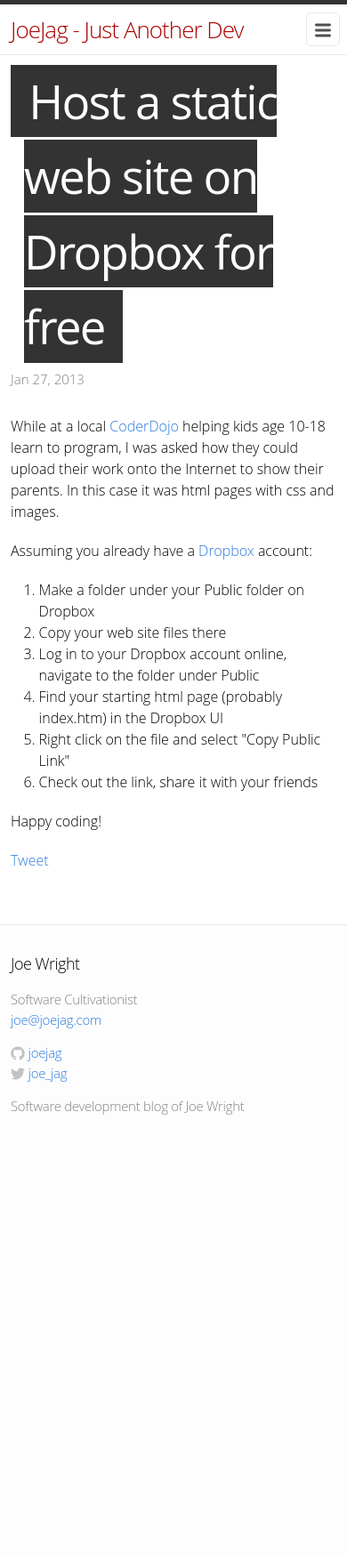
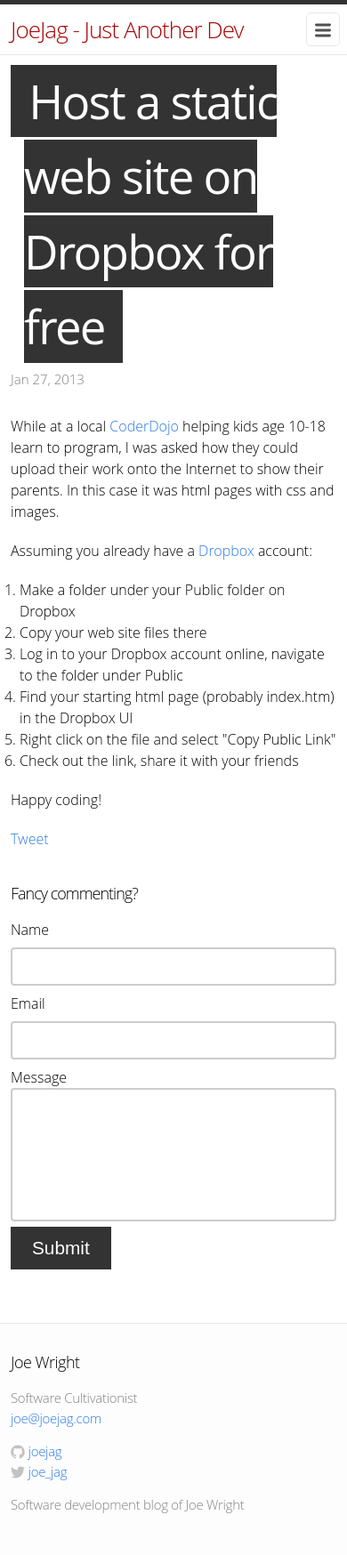
Before and after one commit to joejag/techblog, a Jekyll site: the page built from _posts/2013-01-27-host-a-static-web-site-on-dropbox-for-free.markdown, in a window 390 px wide. Shown: the whole page at 89% size. Built offline with Jekyll 4.4.1, drawn with Linux system fonts in a browser that asks for light colours; comment, search, counter and statistics services are not loaded; before the commit the page ends 1300 px from its top, so only the background shows below that.

Commit message:
Commenting

```diff
--- a/_data/comments/entry1517161063316.yml
+++ /dev/null
@@ -1,6 +0,0 @@
-_id: f1ab0820-0451-11e8-b794-3b465e945ffe
-name: Joe The Second
-email: adc44bbef0dd10ef1a65b0f0f5272901
-message: I agree
-slug: bdd-acquisition-models
-date: 1517161063
--- a/_layouts/post.html
+++ b/_layouts/post.html
@@ -15,27 +15,47 @@ layout: default
   <script>!function(d,s,id){var js,fjs=d.getElementsByTagName(s)[0],p=/^http:/.test(d.location)?'http':'https';if(!d.getElementById(id)){js=d.createElement(s);js.id=id;js.src=p+'://platform.twitter.com/widgets.js';fjs.parentNode.insertBefore(js,fjs);}}(document, 'script', 'twitter-wjs');</script>
 
 
-  <!-- <form method="POST" action="https://api.staticman.net/v2/entry/joejag/techblog/master/comments">
-    <input name="options[redirect]" type="hidden" value="https://code.joejag.com">
-    <input name="options[slug]" type="hidden" value="{{ page.slug }}">
-    <label><input name="fields[name]" type="text">Name</label>
-    <label><input name="fields[email]" type="email">E-mail</label>
-    <label><textarea name="fields[message]"></textarea>Message</label>
+  {% if site.data.comments[page.slug] %}
+  {% assign comments = site.data.comments[page.slug] | sort %}
 
-    <button type="submit">Go!</button>
+  <h4>Hand picked comments</h4>
+  <div class="blog-comment">
+      <ul class="comments">
+          {% for comment in comments %}
+          <li class="clearfix">
+            <img src="https://www.gravatar.com/avatar/{{ comment[1].email }}" class="avatar" alt="">
+            <div class="post-comments">
+                <p class="meta">{{ comment[1].date | date: "%B %d, %Y" }} <strong>{{ comment[1].name}}</strong> says</p>
+                <p>
+                    {{ comment[1].message }}
+                </p>
+            </div>
+          </li>
+        {% endfor %}
+      </ul>
+    </div>
+  {% endif %}
+
+<h4>Fancy commenting?</h4>
+
+  <form method="POST" action="https://api.staticman.net/v2/entry/joejag/techblog/master/comments">
+    <input type="hidden" name="options[redirect]" value="https://code.joejag.com">
+    <input type="hidden" name="options[origin]" value="{{ page.url | absolute_url }}">
+    <input type="hidden" name="options[slug]" value="{{ page.slug }}">
+
+    <div>
+      <label class="desc" for="name">Name</label>
+      <input name="fields[name]" type="text" id="name">
+
+      <label class="desc" for="email">Email</label>
+      <input name="fields[email]" type="email" id="email">
+
+      <label class="desc">Message</label>
+      <textarea name="fields[message]" spellcheck="true" rows="10" cols="50"></textarea>
+
+      <button type="submit">Submit</button>
+    </div>
   </form>
-
-  {% assign comments = site.data.comments | sort %}
-  {% for comment in comments %}
-    {% if comment[1].slug == page.slug %}
-    <div>
-      {{ comment[1].name }}
-        <img class="comment__avatar" src="https://www.gravatar.com/avatar/{{ comment[1].email }}" height="50" width="50">
-      {{ comment[1].message }}
-      {{ comment[1].date }}
-    </div>
-    {% endif %}
-  {% endfor %} -->
 
   </article>
 
--- a/css/main.css
+++ b/css/main.css
@@ -530,3 +530,139 @@ time {
 
 .attribution:hover   { color: #2a7ae2; text-decoration: underline; }
 .attribution:visited { color: rgb(170, 170, 170); }
+
+
+/* Joe does CSS on forms!!!! */
+
+input[type=text], input[type=email] {
+  width: 100%;
+  padding: 12px 20px;
+  margin: 8px 0;
+  box-sizing: border-box;
+
+  border: 2px solid #ccc;
+    border-radius: 4px;
+}
+
+textarea {
+    width: 100%;
+    height: 150px;
+    padding: 12px 20px;
+    box-sizing: border-box;
+    border: 2px solid #ccc;
+    border-radius: 4px;
+    resize: none;
+}
+
+button[type=submit] {
+    background-color:rgb(51, 51, 51);
+    border: none;
+    color: white;
+    padding: 12px 24px;
+    text-decoration: none;
+    font-size: 1.3em;
+    cursor: pointer;
+}
+
+/* Joe does Comments!!!! */
+
+.blog-comment::before,
+.blog-comment::after,
+.blog-comment-form::before,
+.blog-comment-form::after{
+    content: "";
+	display: table;
+	clear: both;
+}
+
+.blog-comment{
+  padding-left: 5%;
+	padding-right: 5%;
+}
+
+.blog-comment ul{
+	list-style-type: none;
+	padding: 0;
+}
+
+.blog-comment img{
+	opacity: 1;
+	filter: Alpha(opacity=100);
+	-webkit-border-radius: 4px;
+	   -moz-border-radius: 4px;
+	  	 -o-border-radius: 4px;
+			border-radius: 4px;
+}
+
+.blog-comment img.avatar {
+	position: relative;
+	float: left;
+	margin-left: 0;
+	margin-top: 0;
+	width: 65px;
+	height: 65px;
+}
+
+.blog-comment .post-comments{
+	border: 1px solid #eee;
+    margin-bottom: 20px;
+    margin-left: 85px;
+	margin-right: 0px;
+    padding: 10px 20px;
+    position: relative;
+    -webkit-border-radius: 4px;
+       -moz-border-radius: 4px;
+       	 -o-border-radius: 4px;
+    		border-radius: 4px;
+	background: #fff;
+	color: #6b6e80;
+	position: relative;
+}
+
+.blog-comment .meta {
+	font-size: 13px;
+	color: #aaaaaa;
+	padding-bottom: 8px;
+	margin-bottom: 10px !important;
+	border-bottom: 1px solid #eee;
+}
+
+.blog-comment ul.comments ul{
+	list-style-type: none;
+	padding: 0;
+	margin-left: 85px;
+}
+
+.blog-comment-form{
+	padding-left: 15%;
+	padding-right: 15%;
+	padding-top: 40px;
+}
+
+.blog-comment h3,
+.blog-comment-form h3{
+	margin-bottom: 40px;
+	font-size: 26px;
+	line-height: 30px;
+	font-weight: 800;
+}
+
+@media (max-width: 500px) {
+
+  .blog-comment{
+    padding-left: 0;
+    padding-right: 0;
+  }
+
+  .blog-comment img.avatar {
+    display: none;
+  }
+
+  .blog-comment .post-comments{
+    margin-left: 0px;
+  }
+
+  .post ul, .post ol {
+    margin-left: 0;
+  }
+}
```
